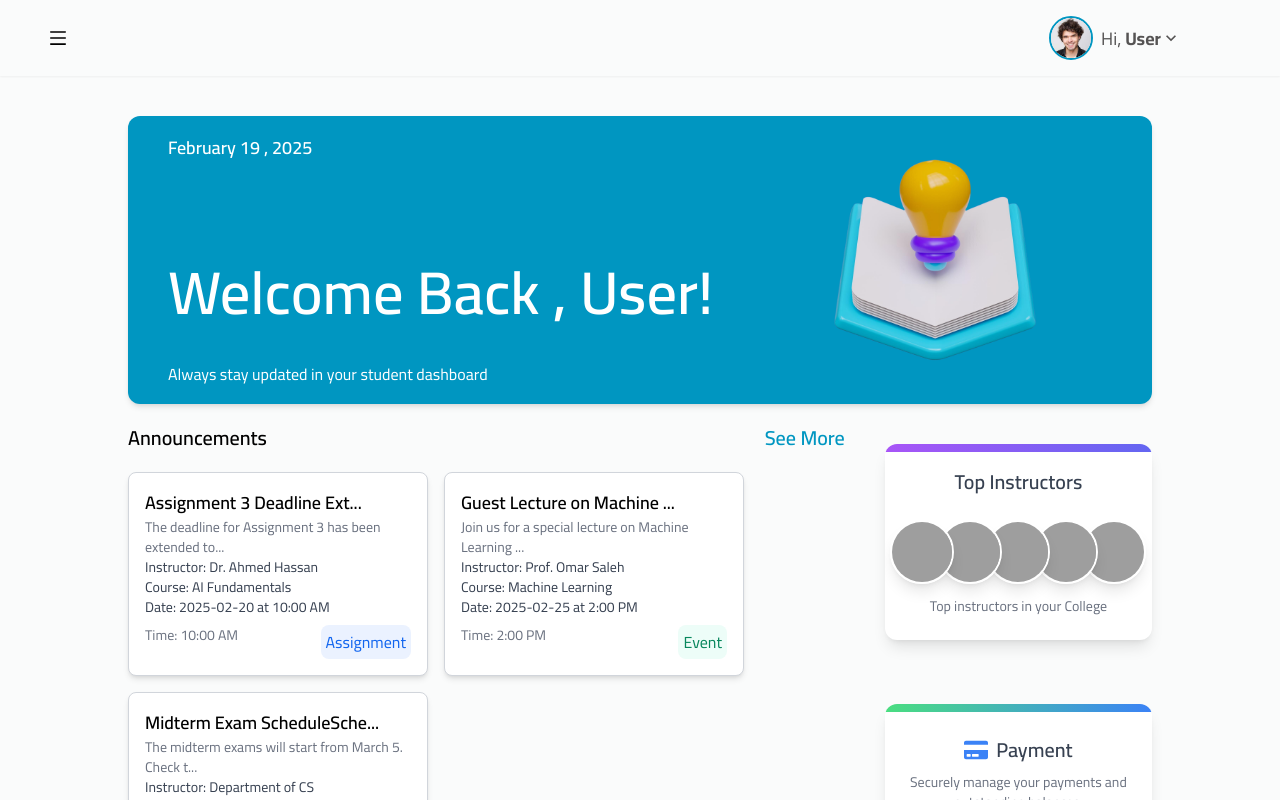
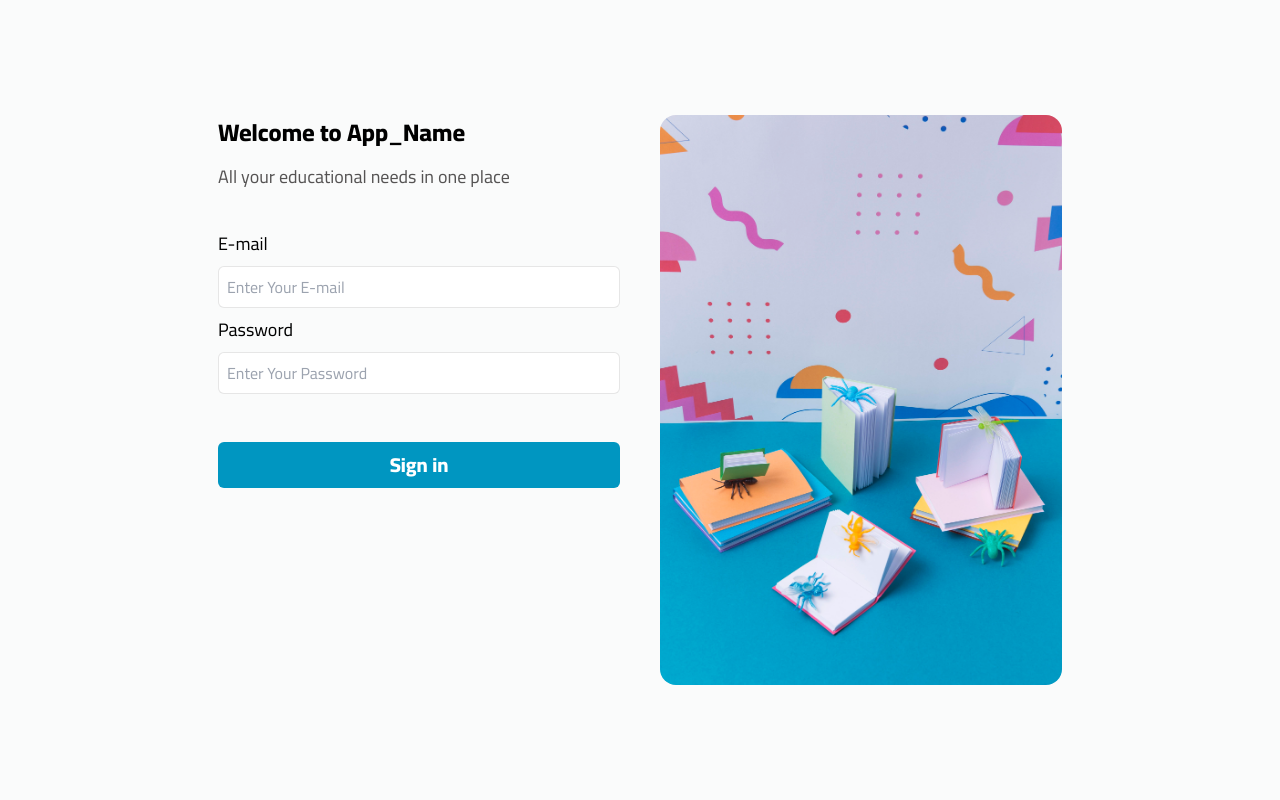
Before and after one commit to MoamenSoltan/GraduationProject, a React (Vite) app in the folder frontend/: page / in a window 1280 px wide. Shown: the top 800 px of the page. Built offline with nearby package versions, Linux system fonts and the light colour scheme; grey boxes are pictures that could not be loaded.

Commit message:
main page

```diff
--- a/frontend/src/App.jsx
+++ b/frontend/src/App.jsx
@@ -48,7 +48,7 @@
 
       <BrowserRouter>
         <Routes>
-          {/* <Route path="/" element={<Registration />} /> */}
+          <Route path="/" element={<Registration />} />
           <Route path="/registration" element={<Registration />} />
           {/* Add more routes here */}
           <Route path="/registration/splash" element={<Splash />} />
@@ -62,7 +62,7 @@
 
           {/* or make a dashboard component , whithin this component add more dashboards */}
           <Route path="/studentDashboard/*" element={<StudentDashboard />} />
-          <Route path="/" element={<StudentDashboard />} />
+          {/* <Route path="/" element={<StudentDashboard />} /> */}
 
           <Route path="/instructorDashboard/*" element={<InstructorDashboard />} />
           <Route path="/adminDashboard/*" element={<AdminDashboard />} />
```
